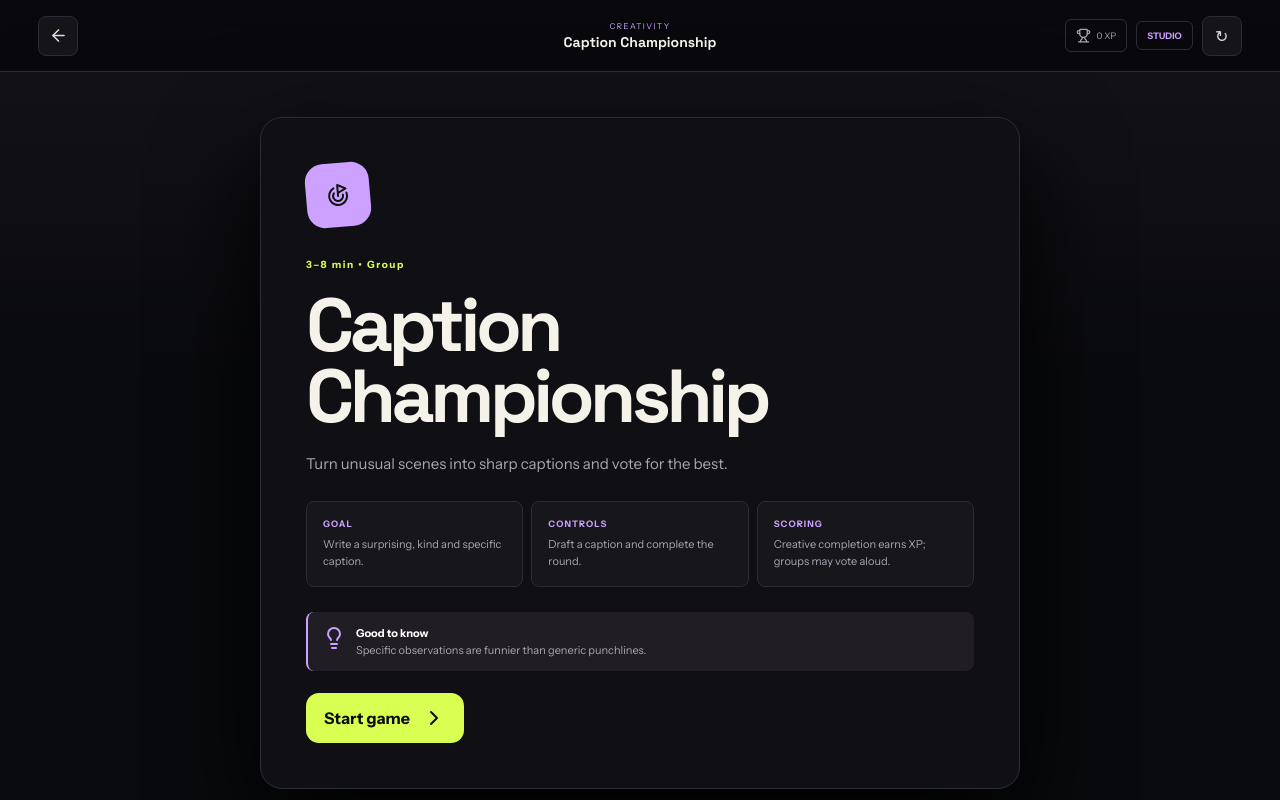
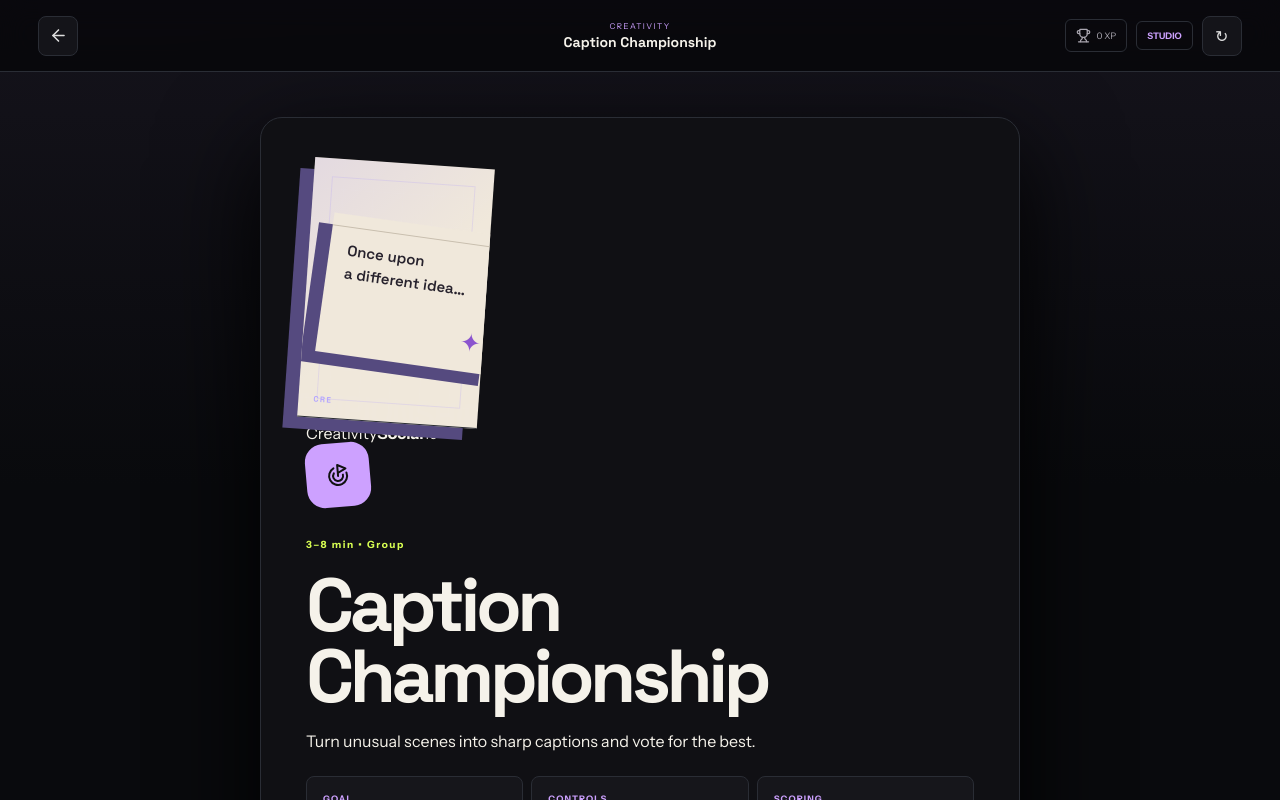
Before and after one commit to dileep-bheeel/megamasti, a React (Vite) app: page /play/caption-championship in a window 1280 px wide. Shown: the top 800 px of the page. Built offline with nearby package versions, Linux system fonts and the light colour scheme.

Commit message:
feat: give game onboarding a premium product layout

```diff
--- a/src/games/Common.jsx
+++ b/src/games/Common.jsx
@@ -2,6 +2,7 @@ import { useEffect, useState } from "react";
 import { ArrowLeft, ChevronRight, Goal, Lightbulb, SlidersHorizontal, Trophy } from "lucide-react";
 import { Link } from "react-router-dom";
 import { useProgress } from "../context/ProgressContext";
+import GameArtwork from "../components/GameArtwork";
 
 export const sample = list => list[Math.floor(Math.random() * list.length)];
 export const shuffle = list => [...list].sort(() => Math.random() - 0.5);
@@ -20,12 +21,14 @@ export function GameFrame({ game, children, onReset, score = 0, step = "LIVE" })
     </div>
     <main className="game-stage">
       {!started ? <section className="game-intro">
-        <div className="intro-icon"><Goal /></div><span className="panel-label">{game.duration} • {game.players}</span>
-        <h1>{game.title}</h1><p>{game.description}</p>
-        <dl><div><dt>Goal</dt><dd>{game.goal}</dd></div><div><dt>Controls</dt><dd>{game.controls}</dd></div><div><dt>Scoring</dt><dd>{game.scoring}</dd></div></dl>
-        <aside><Lightbulb /><span><b>Good to know</b>{game.tip}</span></aside>
-        {progress.bestScores[game.id] && <div className="personal-best"><Trophy /> Personal best: {progress.bestScores[game.id]} XP</div>}
-        <button className="cta intro-start" onClick={() => { markPlayed(game.id); setStarted(true); }}>Start game <ChevronRight /></button>
+        <div className="intro-visual"><GameArtwork game={game} compact /><div><span>{game.category}</span><b>{game.level}</b><small>{game.ages}</small></div></div>
+        <div className="intro-content"><div className="intro-eyebrow"><div className="intro-icon"><Goal /></div><span className="panel-label">{game.duration} • {game.players}</span></div>
+          <h1>{game.title}</h1><p>{game.description}</p>
+          <dl><div><dt>Goal</dt><dd>{game.goal}</dd></div><div><dt>Controls</dt><dd>{game.controls}</dd></div><div><dt>Scoring</dt><dd>{game.scoring}</dd></div></dl>
+          <aside><Lightbulb /><span><b>Good to know</b>{game.tip}</span></aside>
+          {progress.bestScores[game.id] && <div className="personal-best"><Trophy /> Personal best: {progress.bestScores[game.id]} XP</div>}
+          <button className="cta intro-start" onClick={() => { markPlayed(game.id); setStarted(true); }}>Start game <ChevronRight /></button>
+        </div>
       </section> : children}
     </main>
   </div>;
```
